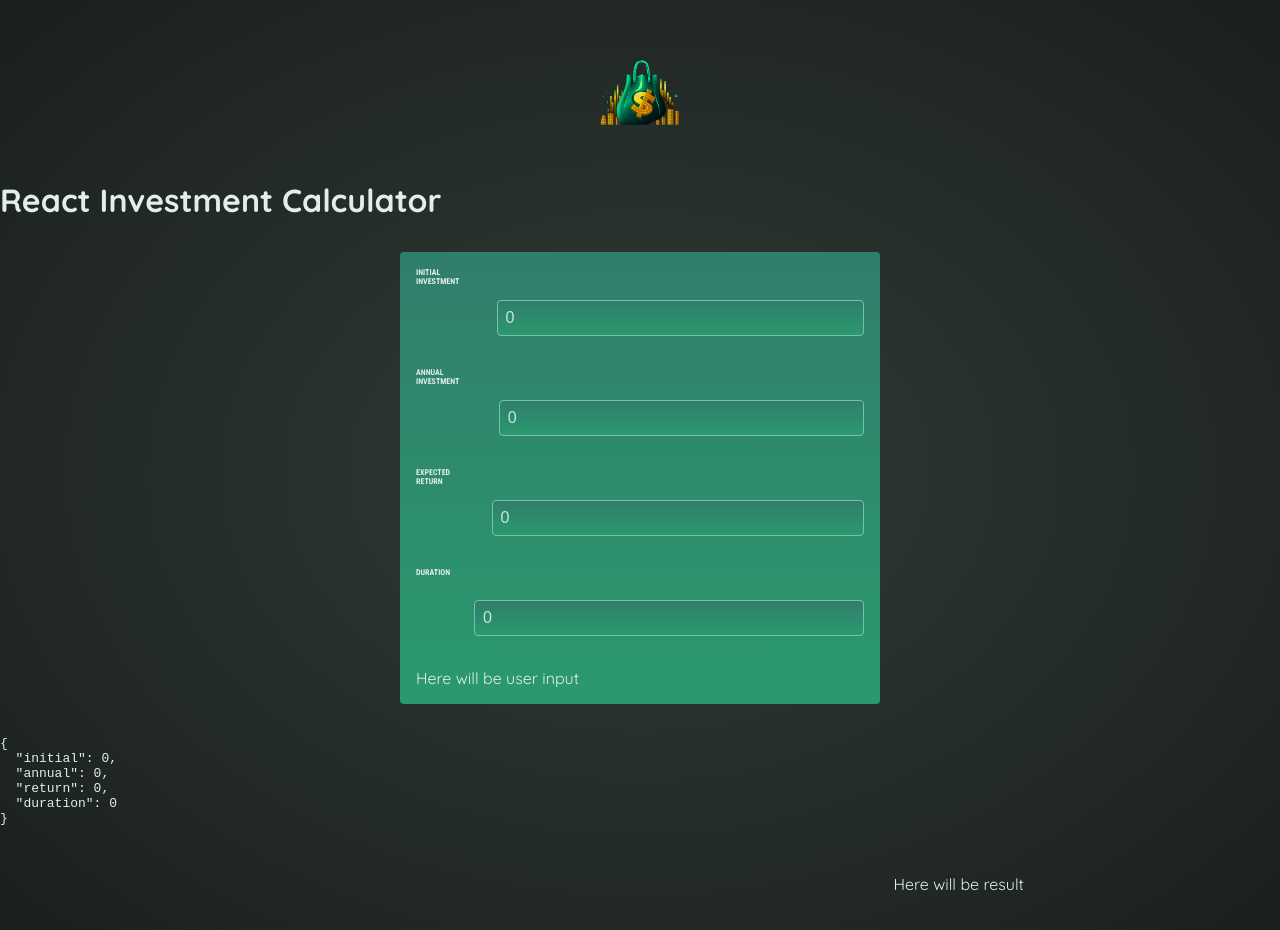
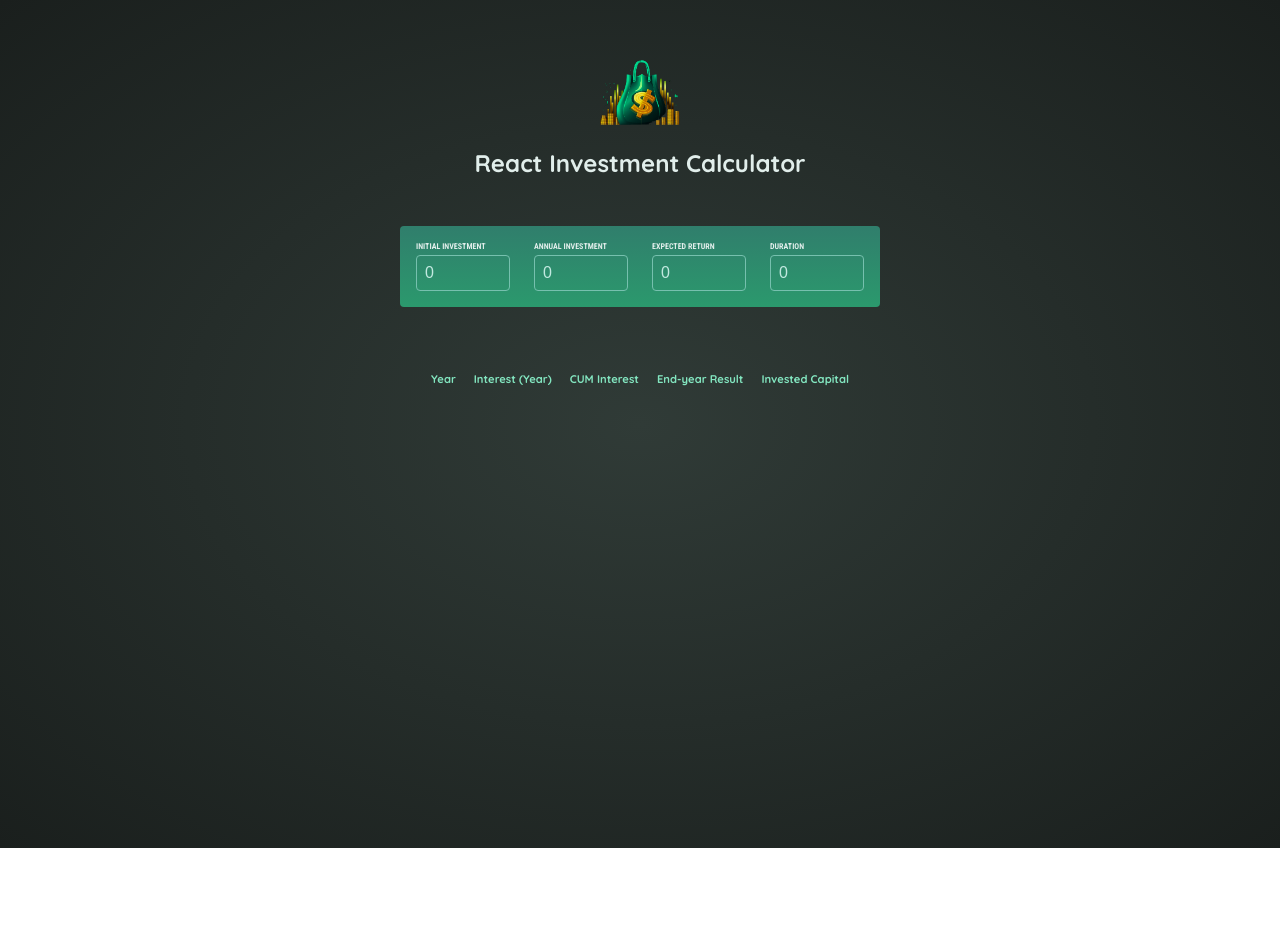
Before and after one commit to OleksiiKhalin/react-learning, a React (Vite) app: page / in a window 1280 px wide. Shown: the top 930 px of the page. After the commit the page ends 848 px from the top, so only its background shows below. Built offline with nearby package versions, Linux system fonts and the light colour scheme.

Commit message:
Finished calculator implementation

```diff
--- a/src/App.jsx
+++ b/src/App.jsx
@@ -5,14 +5,14 @@ import UserInput from './components/UserInput'
 
 function App() {
   const [ userInputs, setUserInputs ] = useState({
-    initial:  0,
-    annual:   0,
-    return:   0,
+    initialInvestment:  0,
+    annualInvestment:   0,
+    expectedReturn:   0,
     duration: 0,
   });
   function handleUserInput(event) {
       const name = event.target.name;
-      const value = event.target.value;
+      const value = Number(event.target.value);
       setUserInputs(previous => ({
         ...previous,
         [name]: value,
@@ -21,10 +21,8 @@ function App() {
   return (
     <main>
       <Header />
-      <h1>React Investment Calculator</h1>
       <UserInput userInputs={userInputs} onChange={handleUserInput}/>
-      <pre>{JSON.stringify(userInputs, null, 2)}</pre>
-      <Result />
+      <Result userInputs={userInputs}/>
     </main>
   );
 }
--- a/src/components/Header.jsx
+++ b/src/components/Header.jsx
@@ -3,6 +3,7 @@ export default function Header() {
     return(
         <div id='header'>
             <img src={ headerImg } alt='big sack with money' />
+            <h1>React Investment Calculator</h1>
         </div>
     );
 }
--- a/src/components/InputGroup.jsx
+++ b/src/components/InputGroup.jsx
@@ -3,13 +3,10 @@ export default function InputGroup({children, name, userInputs, onChange}) {
 
 
     return(
-        <div className='input-group'>
-            <label>
-                {children}
-            </label>
-
+        <div >
+            <label htmlFor={name}>{children}</label>
             <input
-                id='user-input'
+                id={name}
                 placeholder='input number'
                 type='number'
                 required
--- a/src/components/Result.jsx
+++ b/src/components/Result.jsx
@@ -1,7 +1,13 @@
-export default function Result() {
+import ResultHeadRow from './ResultHeadRow'
+import ResultBodyRow from './ResultBodyRow'
+import { calculateInvestmentResults } from "../util/investment";
+
+export default function Result({ userInputs }) {
+    const calculatedResults = calculateInvestmentResults(userInputs)
     return(
-        <div id='result'>
-            Here will be result
-        </div>
+        <table id="result">
+            <ResultHeadRow />
+            <ResultBodyRow data={calculatedResults}/>
+        </table>
     );
 }
--- /dev/null
+++ b/src/components/ResultBodyRow.jsx
@@ -0,0 +1,15 @@
+export default function ResultBodyRow({ data }) {
+    return (
+        <tbody>
+            {data.map((row) => (
+                <tr key={row.year}>
+                    <td>{row.year}</td>
+                    <td>{row.interest.toFixed(2)}</td>
+                    <td>{row.cumInterest.toFixed(0)}</td>
+                    <td>{row.valueEndOfYear.toFixed(0)}</td>
+                    <td>{(row.annualInvestment*row.year+row.initialInvestment).toFixed(0)}</td>
+                </tr>
+            ))}
+        </tbody>
+    );
+}
--- /dev/null
+++ b/src/components/ResultHeadRow.jsx
@@ -0,0 +1,13 @@
+export default function ResultHeadRow() {
+    return (
+        <thead>
+            <tr>
+                <th>Year</th>
+                <th>Interest (Year)</th>
+                <th>CUM Interest</th>
+                <th>End-year Result</th>
+                <th>Invested Capital</th>
+            </tr>
+        </thead>
+    );
+}
--- a/src/components/UserInput.jsx
+++ b/src/components/UserInput.jsx
@@ -3,11 +3,12 @@ import InputGroup from "./InputGroup";
 export default function UserInput({userInputs, onChange}) {
     return(
         <div id="user-input">
-            <InputGroup name='initial'  userInputs={userInputs} onChange={onChange}>INITIAL INVESTMENT</InputGroup>
-            <InputGroup name='annual'   userInputs={userInputs} onChange={onChange}>ANNUAL INVESTMENT</InputGroup>
-            <InputGroup name='return'   userInputs={userInputs} onChange={onChange}>EXPECTED RETURN</InputGroup>
-            <InputGroup name='duration' userInputs={userInputs} onChange={onChange}>DURATION</InputGroup>
-            Here will be user input
+            <div className="input-group">
+                <InputGroup name='initialInvestment' userInputs={userInputs} onChange={onChange}>INITIAL INVESTMENT</InputGroup>
+                <InputGroup name='annualInvestment'  userInputs={userInputs} onChange={onChange}>ANNUAL INVESTMENT</InputGroup>
+                <InputGroup name='expectedReturn'    userInputs={userInputs} onChange={onChange}>EXPECTED RETURN</InputGroup>
+                <InputGroup name='duration'          userInputs={userInputs} onChange={onChange}>DURATION</InputGroup>
+            </div>
         </div>
     );
 }
--- a/src/util/investment.js
+++ b/src/util/investment.js
@@ -12,15 +12,19 @@ export function calculateInvestmentResults({
 }) {
   const annualData = [];
   let investmentValue = initialInvestment;
+  let cumInterest = 0;
 
   for (let i = 0; i < duration; i++) {
     const interestEarnedInYear = investmentValue * (expectedReturn / 100);
     investmentValue += interestEarnedInYear + annualInvestment;
+    cumInterest += interestEarnedInYear
     annualData.push({
       year: i + 1, // year identifier
       interest: interestEarnedInYear, // the amount of interest earned in this year
+      cumInterest: cumInterest,
       valueEndOfYear: investmentValue, // investment value at end of year
       annualInvestment: annualInvestment, // investment added in this year
+      initialInvestment: initialInvestment, // investment added in this year
     });
   }
 
```
